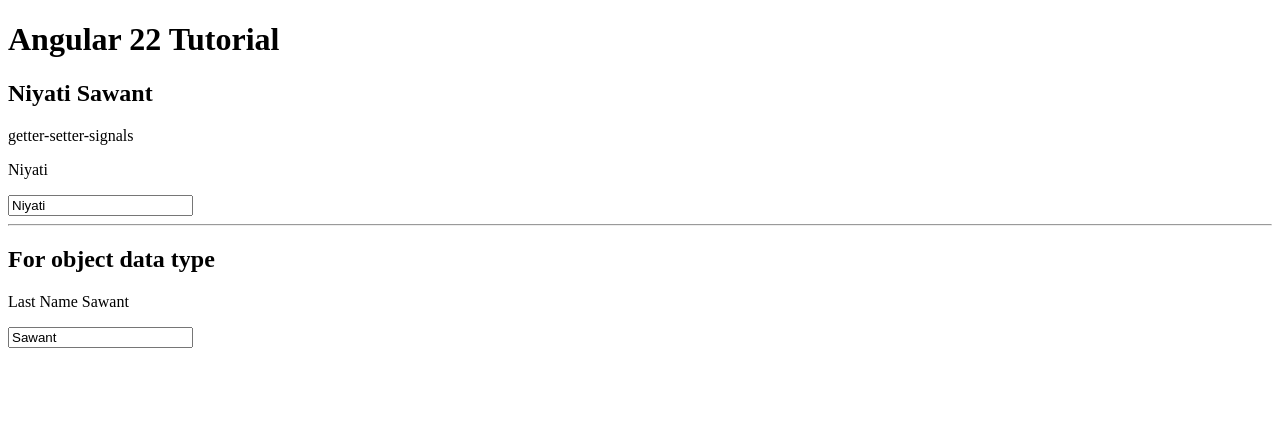
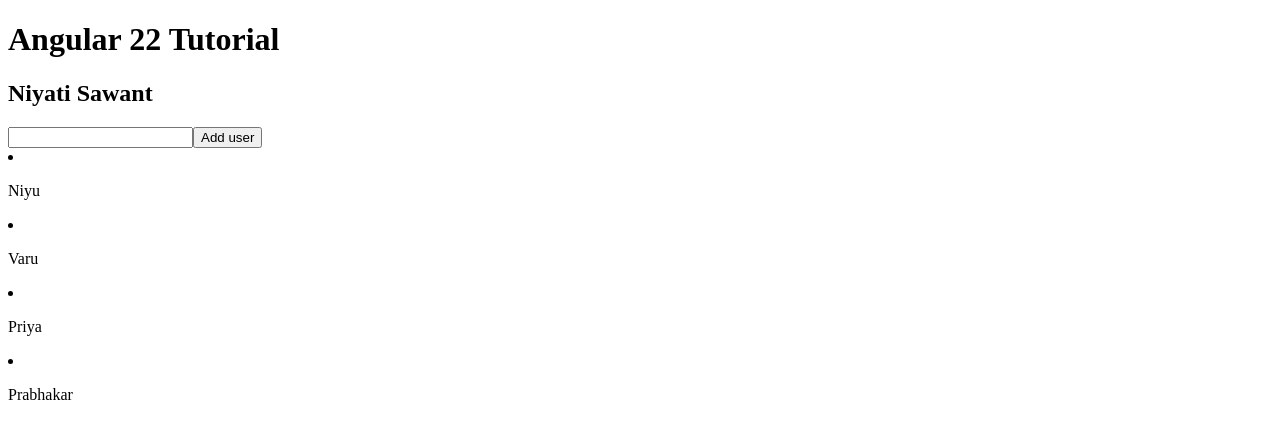
Before and after one commit to Niyati1206/Angular_Version_22_learning, an Angular app: page / in a window 1280 px wide. Shown: the top 438 px of the page. Built offline with nearby package versions, Linux system fonts and the light colour scheme.

Commit message:
parent to child

```diff
--- a/src/app/app.html
+++ b/src/app/app.html
@@ -6,4 +6,5 @@
  <!-- <app-learning-computed-signals></app-learning-computed-signals> -->
 <!-- <app-effects></app-effects> -->
  <!-- <app-two-way-binding></app-two-way-binding> -->
-<app-getter-setter-signals></app-getter-setter-signals>
+<!-- <app-getter-setter-signals></app-getter-setter-signals> -->
+ <app-parent></app-parent>
--- a/src/app/app.ts
+++ b/src/app/app.ts
@@ -6,10 +6,11 @@ import { LearningComputedSignals } from './learning-computed-signals/learning-co
 import { Effects } from './effects/effects';
 import { TwoWayBinding } from './two-way-binding/two-way-binding';
 import { GetterSetterSignals } from './getter-setter-signals/getter-setter-signals';
+import { Parent } from './parent/parent';
 
 @Component({
   imports: [RouterOutlet, Profile, VisitorCount, LearningComputedSignals,
-    Effects, TwoWayBinding, GetterSetterSignals],
+    Effects, TwoWayBinding, GetterSetterSignals, Parent],
   selector: 'app-root',
   styleUrl: './app.css',
   templateUrl: './app.html',
--- /dev/null
+++ b/src/app/parent/child-component/child-component.html
@@ -0,0 +1 @@
+<p>{{userName}}</p>
--- /dev/null
+++ b/src/app/parent/child-component/child-component.ts
@@ -0,0 +1,11 @@
+import { Component, Input } from '@angular/core';
+
+@Component({
+  imports: [],
+  selector: 'app-child-component',
+  styleUrl: './child-component.css',
+  templateUrl: './child-component.html',
+})
+export class ChildComponent {
+  @Input() userName : string | undefined;
+}
--- /dev/null
+++ b/src/app/parent/parent.html
@@ -0,0 +1,6 @@
+<input type="text" [value]="newUser()" (input)="newUser.set($event.target.value)" >
+<button (click)="AddUser()">Add user</button>
+<!-- <app-child-component [userName]="username"></app-child-component> -->
+ @for(user of users(); track user){
+    <li><app-child-component [userName]="user"></app-child-component></li>
+ }
--- /dev/null
+++ b/src/app/parent/parent.ts
@@ -0,0 +1,19 @@
+import { Component, WritableSignal, signal } from '@angular/core';
+import { ChildComponent } from './child-component/child-component';
+
+@Component({
+  imports: [ChildComponent],
+  selector: 'app-parent',
+  styleUrl: './parent.css',
+  templateUrl: './parent.html',
+})
+export class Parent {
+  // username : string ="Niyati Sawant";
+  users = signal(['Niyu','Varu','Priya','Prabhakar']);
+  newUser = signal('');
+  AddUser(){
+    this.users.update((data)=>([...data,this.newUser()]));
+     this.newUser.set(''); //clear the input field once value is added to list
+
+  }
+}
```
Also changed, not shown: src/app/parent/child-component/child-component.css (added), src/app/parent/parent.css (added), 2 other files (tests, documents, lock files or other folders).
